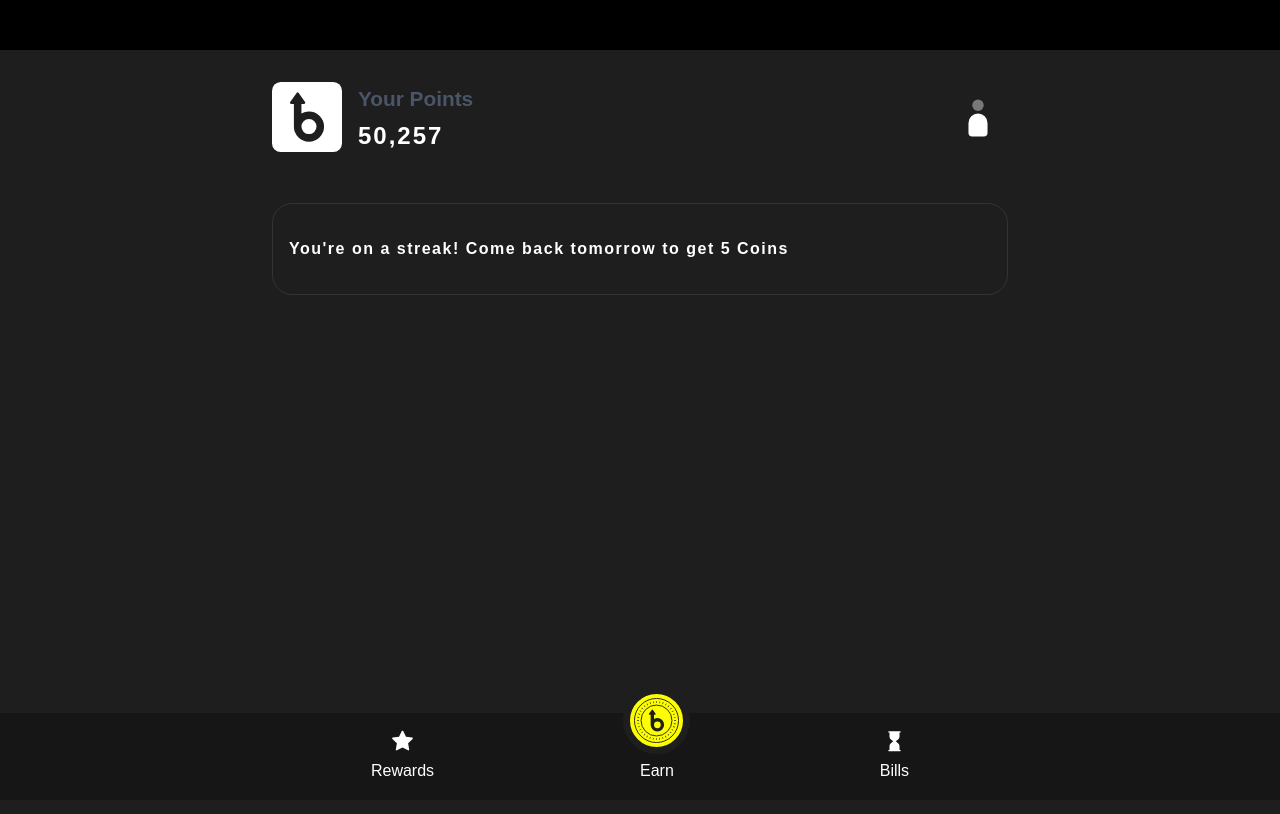
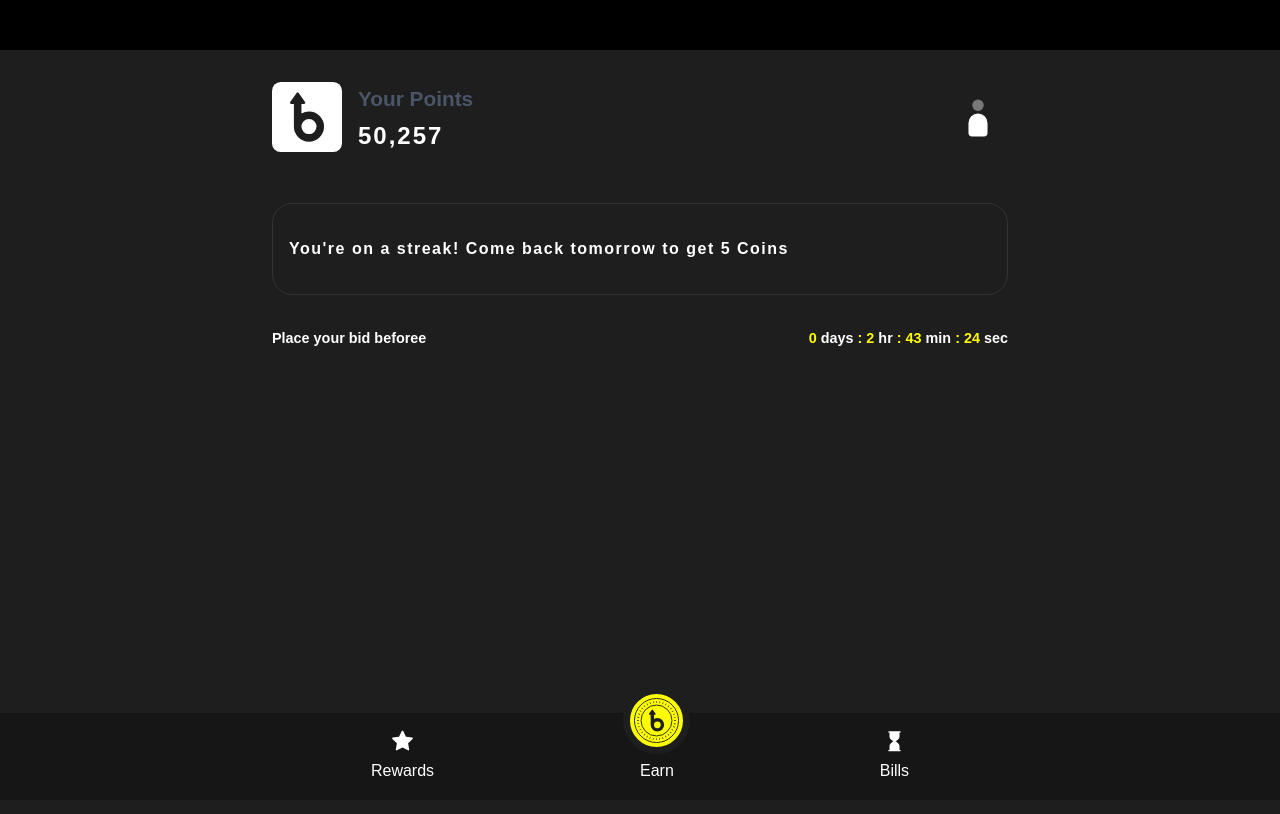
Before and after one commit to funtoostic/shoaib-mobile-app, a Next.js app: page / in a window 1280 px wide. Shown: the top 814 px of the page. Built offline with nearby package versions, Linux system fonts and the light colour scheme.

Commit message:
Time section completed

```diff
--- a/package.json
+++ b/package.json
@@ -16,6 +16,7 @@
     "framer-motion": "^4.1.4",
     "next": "10.1.3",
     "react": "17.0.2",
+    "react-countdown": "^2.3.2",
     "react-dom": "17.0.2",
     "react-icons": "^4.2.0",
     "react-redux": "^7.2.3"
--- a/pages/index.js
+++ b/pages/index.js
@@ -1,9 +1,10 @@
-import {Box, Button, Container} from "@chakra-ui/react";
+import {Box, Container} from "@chakra-ui/react";
 import {DarkModeSwitch} from "../src/components/Buttons/DarkModeSwitch";
 import {useDispatch, useSelector} from "react-redux";
 import {decrement, increment, selectCounterVale} from "../src/store/counter/counterSlice";
 import PointsSection from "../src/components/home/PointsSection";
 import StepperSection from "../src/components/home/StepperSection/StepperSection";
+import BidTimeSection from "../src/components/home/BidTiimeSection/BidTimeSection";
 
 const Home = () => {
 
@@ -25,6 +26,7 @@ const Home = () => {
             <Container maxW={'container.md'}>
                 <PointsSection/>
                 <StepperSection/>
+                <BidTimeSection/>
             </Container>
         </Box>
     )
--- a/src/components/Layout/Footer.js
+++ b/src/components/Layout/Footer.js
@@ -31,7 +31,7 @@ const Footer = () => {
                             cursor={'pointer'}
                             pos={'absolute'}
                             top={'-30%'}
-                            bg={'#FDFF00'}
+                            bg={'brand.yellow'}
                             border={`${isLargerThan400 ? '7px' : '5px'} solid`}
                             borderColor={'dark.500'}
                             borderRadius={'50%'}
--- /dev/null
+++ b/src/components/home/BidTiimeSection/BidTimeSection.js
@@ -0,0 +1,26 @@
+import React from 'react';
+import Countdown from 'react-countdown';
+import {HStack, Spacer, Text} from "@chakra-ui/react";
+import TimeRenderer from "./TimeRenderer";
+
+
+const BidTimeSection = () => {
+
+    const date = new Date;
+
+    return (
+        <HStack color={'white'} fontWeight={'bold'} fontSize={['12px','.9rem']} py={'2rem'}>
+            <Text >
+                Place your bid beforee
+            </Text>
+            <Spacer/>
+            <Countdown intervalDelay={0}
+                       precision={3}
+                       renderer={TimeRenderer}
+                       date={ date.getTime() + 9810000}
+            />,
+        </HStack>
+    );
+};
+
+export default BidTimeSection;
--- /dev/null
+++ b/src/components/home/BidTiimeSection/TextWitthColor.js
@@ -0,0 +1,12 @@
+import React from 'react';
+import {Box} from "@chakra-ui/react";
+
+const TextWithColor = ({color,children}) => {
+    return (
+        <Box display={'inline-block'} color={color}>
+            {children}
+        </Box>
+    );
+};
+
+export default TextWithColor;
--- /dev/null
+++ b/src/components/home/BidTiimeSection/TimeRenderer.js
@@ -0,0 +1,16 @@
+import {Box} from "@chakra-ui/react";
+import TextWithColor from "./TextWitthColor";
+
+const Renderer = ({ days, hours, minutes, seconds, completed }) => {
+    if (completed) {
+        // Render a completed state
+        return (<Box>
+            Completed
+        </Box>);
+    } else {
+        // Render a countdown
+        return <TextWithColor color={'brand.yellow'}>{days} <TextWithColor color={'white'}>days</TextWithColor> : {hours} <TextWithColor color={'white'}>hr</TextWithColor> : {minutes} <TextWithColor color={'white'}>min</TextWithColor> : {seconds} <TextWithColor color={'white'}>sec</TextWithColor></TextWithColor>;
+    }
+};
+
+export default Renderer;
--- a/src/theme/theme.js
+++ b/src/theme/theme.js
@@ -15,9 +15,10 @@ const colors = {
         700: "#000000",
     },
     brand: {
-        500: "#FD926F",
-        600:"#87230F",
-        700: "#5D0102"
+        lightRed: "#FD926F",
+        red:"#87230F",
+        darkRed: "#5D0102",
+        yellow:'#FDFF00',
     }
 };
 
```
Also changed, not shown: 1 other file (tests, documents, lock files or other folders).
